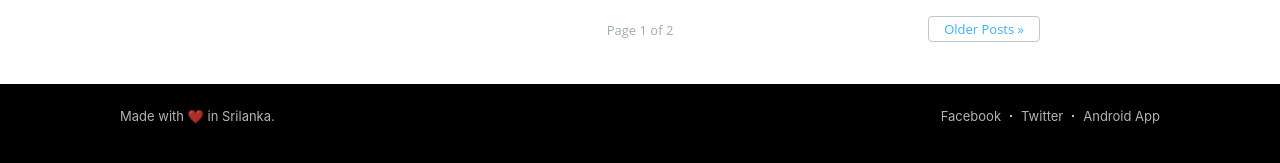
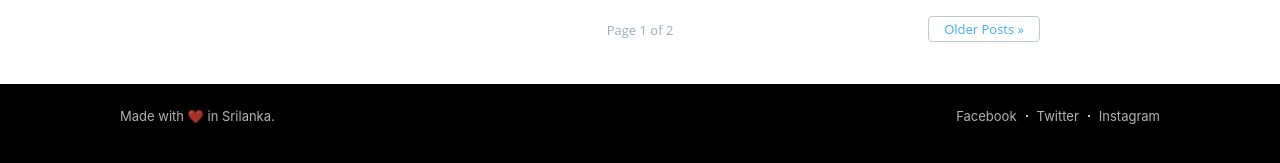
Before and after one commit to techlanka/blog, a Jekyll site: the page built from index.html, in a window 1280 px wide and 900 px high, scrolled down 2360 px. Shown: the part 712-875 px from the top of the window. Built offline with Jekyll 4.4.1, drawn with Linux system fonts in a browser that asks for light colours; nearby versions of some CDN libraries; the list of posts is cut into pages by our own code; comment, search, counter and statistics services are not loaded.

Commit message:
Update default.html

```diff
--- a/_layouts/default.html
+++ b/_layouts/default.html
@@ -52,7 +52,7 @@
                 <nav class="site-footer-nav">
                     {% if site.facebook %}<a href="https://facebook.com/{{ site.facebook }}" target="_blank" rel="noopener">Facebook</a>{% endif %}
                     {% if site.twitter %}<a href="https://twitter.com/{{ site.twitter }}" target="_blank" rel="noopener">Twitter</a>{% endif %}
-                    <a href="https://www.facebook.com/techlanka" target="_blank" rel="noopener">Android App</a>
+                     {% if site.instagram %}<a href="https://twitter.com/{{ site.instgram }}" target="_blank" rel="noopener">Instagram</a>{% endif %}
                 </nav>
             </div>
         </footer>
```
